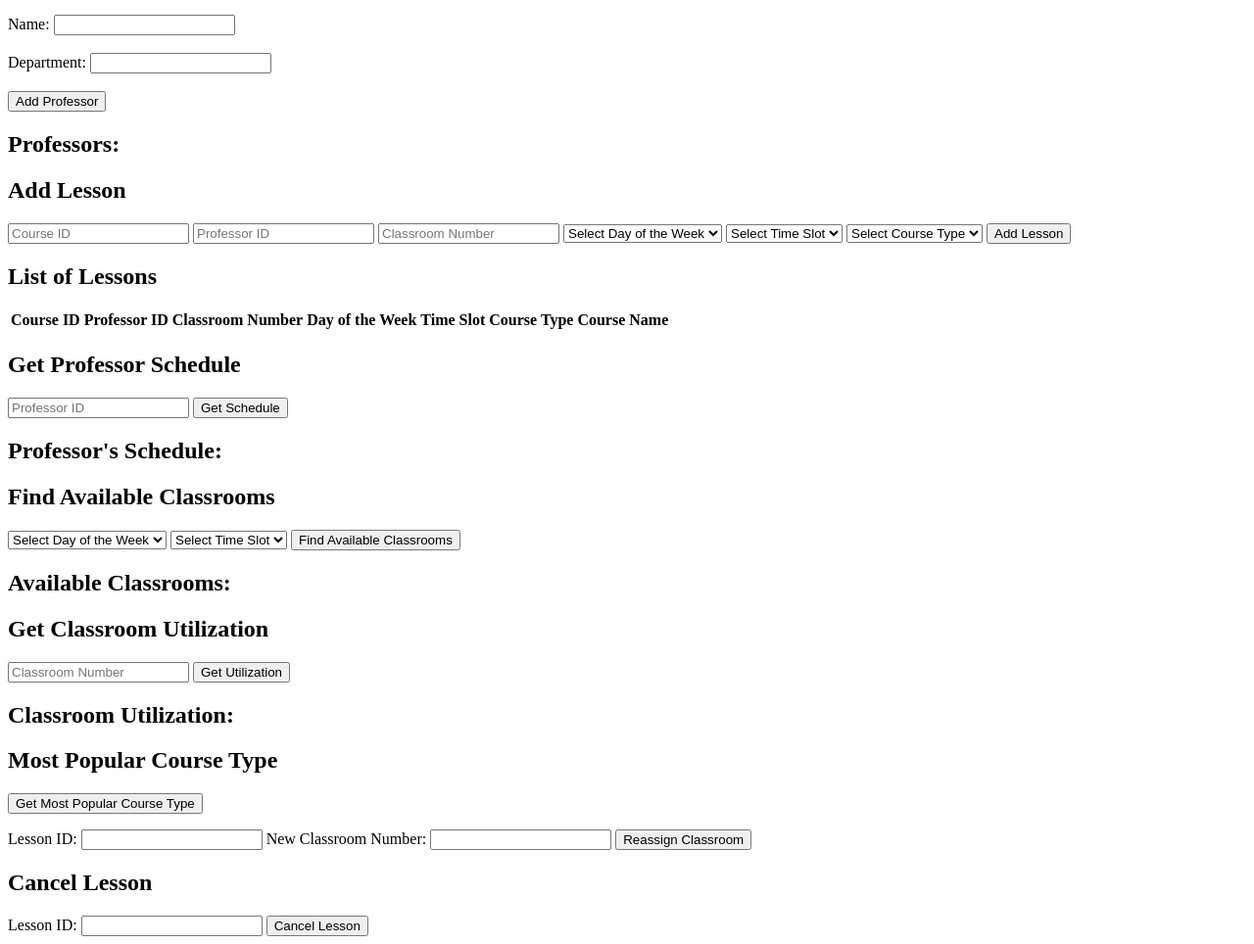
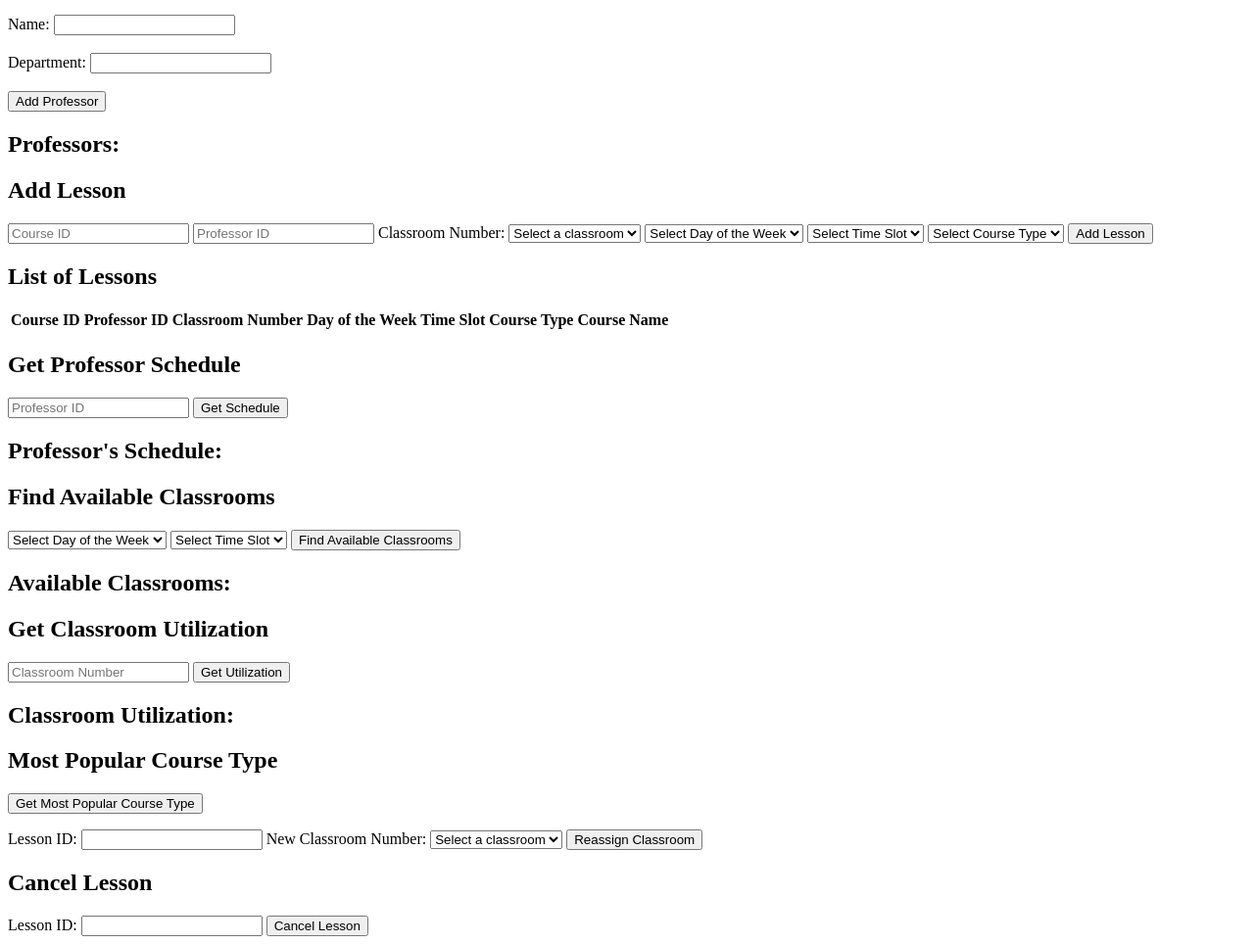
Before and after one commit to YegorPopinako/TypeScriptDUIKT, a plain HTML site: page index.html in a window 1280 px wide. Shown: the part 104-1068 px from the top of the page at 98% size. Drawn offline with Linux system fonts and the light colour scheme.

Commit message:
add dropdown lists

```diff
--- a/index.html
+++ b/index.html
@@ -32,7 +32,11 @@
 <form id="lessonForm">
   <input type="number" id="courseId" placeholder="Course ID" required>
   <input type="number" id="professorIdLesson" placeholder="Professor ID" required>
-  <input type="text" id="classroomNumber" placeholder="Classroom Number" required>
+  <label for="classroomSelect">Classroom Number:</label>
+  <select id="classroomSelect" required>
+    <option value="">Select a classroom</option>
+  </select>
+
   <select id="dayOfWeek" required>
     <option value="">Select Day of the Week</option>
     <option value="Monday">Monday</option>
@@ -133,11 +137,24 @@
   <input type="number" id="lessonId" required>
 
   <label for="newClassroomNumber">New Classroom Number:</label>
-  <input type="text" id="newClassroomNumber" required>
+  <select id="newClassroomNumber" required>
+    <option value="" disabled selected>Select a classroom</option>
+    <option value="101">101</option>
+    <option value="102">102</option>
+    <option value="103">103</option>
+    <option value="201">201</option>
+    <option value="202">202</option>
+    <option value="203">203</option>
+    <option value="301">301</option>
+    <option value="302">302</option>
+    <option value="303">303</option>
+    <option value="401">401</option>
+  </select>
 
   <button type="submit">Reassign Classroom</button>
 </form>
 <div id="reassignmentResult"></div>
+
 
 <h2>Cancel Lesson</h2>
 <form id="cancelLessonForm">
@@ -149,7 +166,6 @@
 
 <script src="main.js"></script>
 <script>
-
   document.getElementById('professorForm').addEventListener('submit', function (event) {
     event.preventDefault();
 
@@ -197,7 +213,7 @@
       id: nextLessonId++,
       courseId: courseId,
       professorId: Number(document.getElementById('professorIdLesson').value),
-      classroomNumber: document.getElementById('classroomNumber').value,
+      classroomNumber: document.getElementById('classroomSelect').value,
       dayOfWeek: document.getElementById('dayOfWeek').value,
       timeSlot: document.getElementById('timeSlot').value
     };
@@ -271,7 +287,12 @@
     const utilizationPercentage = getClassroomUtilization(classroomNumber);
 
     const utilizationResult = document.getElementById('utilizationPercentage');
-    utilizationResult.textContent = `Usage of classroom ${classroomNumber}: ${utilizationPercentage.toFixed(2)}%`;
+
+    if (utilizationPercentage > 0) {
+      utilizationResult.textContent = `Usage of classroom ${classroomNumber}: ${utilizationPercentage.toFixed(2)}%`;
+    } else {
+      utilizationResult.textContent = '';
+    }
   });
 
   document.getElementById('getMostPopularCourseType').addEventListener('click', function() {
```
Also changed, not shown: main.ts (+20 -3 lines).
